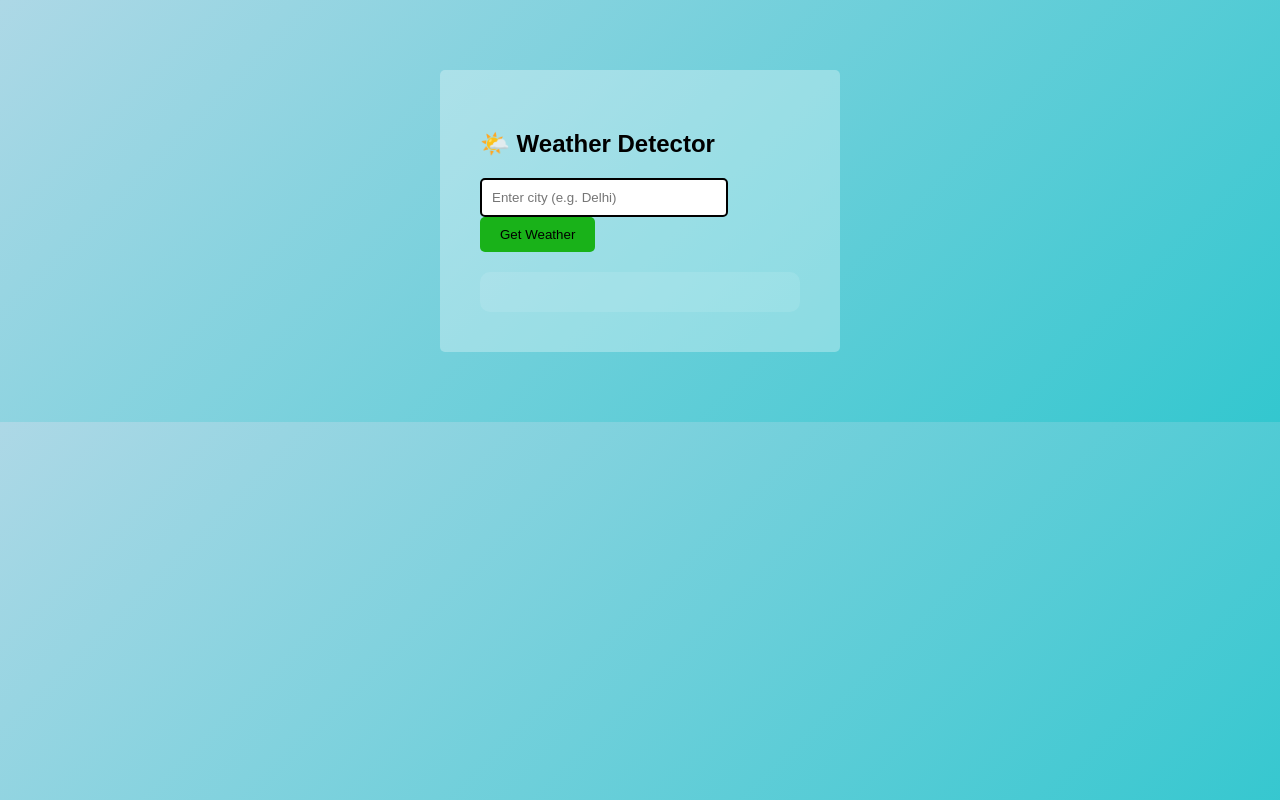
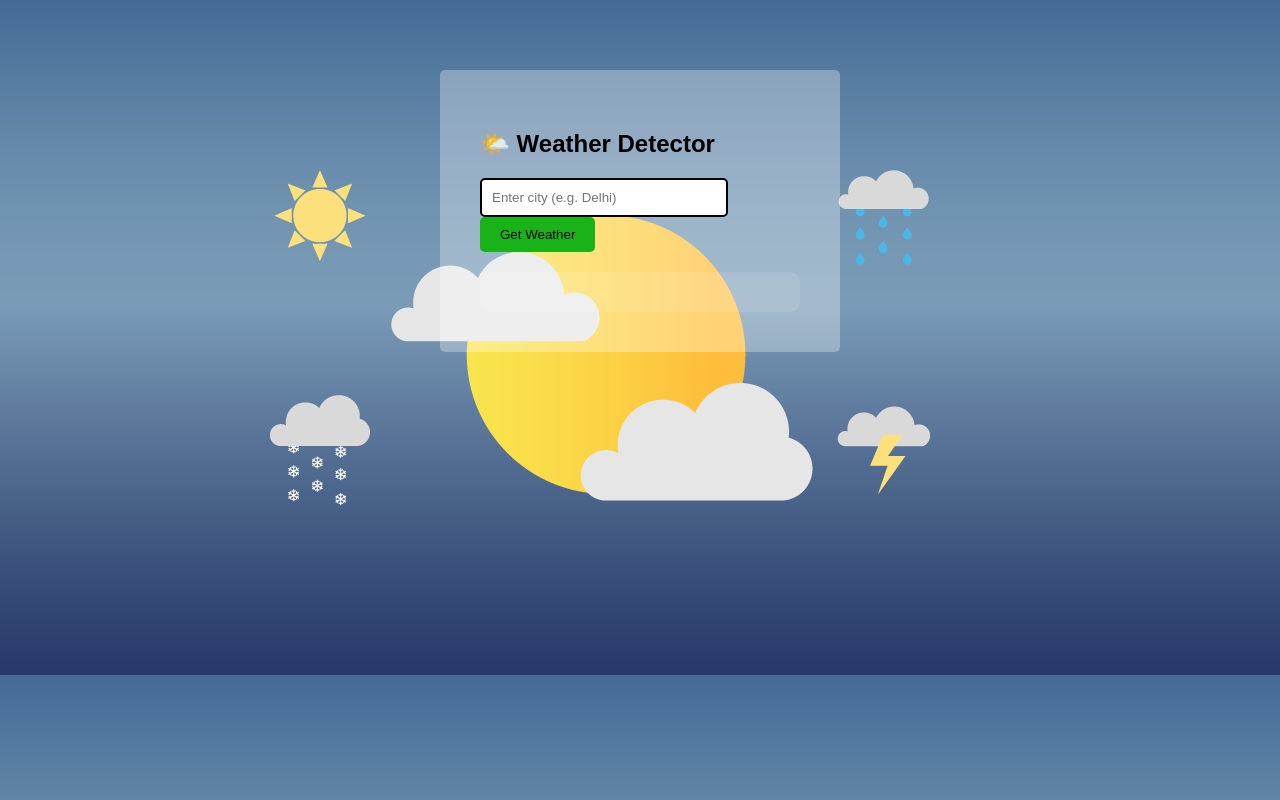
Before and after one commit to Gautam5471/weather.com2, a plain HTML site: page index.html in a window 1280 px wide. Drawn offline with Linux system fonts and the light colour scheme.

Commit message:
Update style.css

```diff
--- a/style.css
+++ b/style.css
@@ -3,7 +3,8 @@ body {
       max-width: 400px;
       margin: 50px auto;
       padding: 20px;
-        background: linear-gradient(135deg, lightblue, rgb(51, 199, 207) 100%);
+        /* background: linear-gradient(135deg, lightblue, rgb(51, 199, 207) 100%); */
+            background-image: url(image.webp);
     }
     input {
       width: 70%;
```
